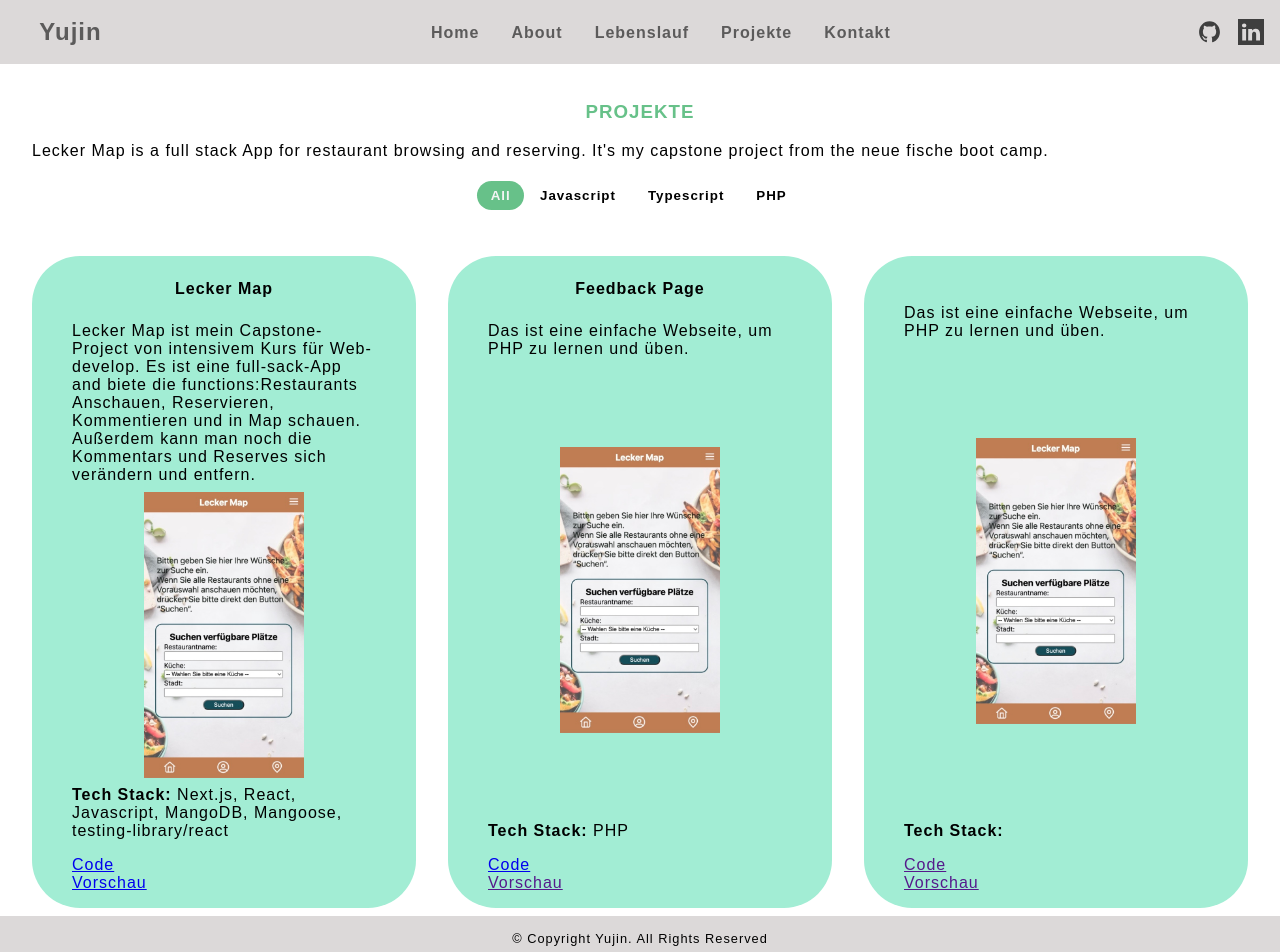
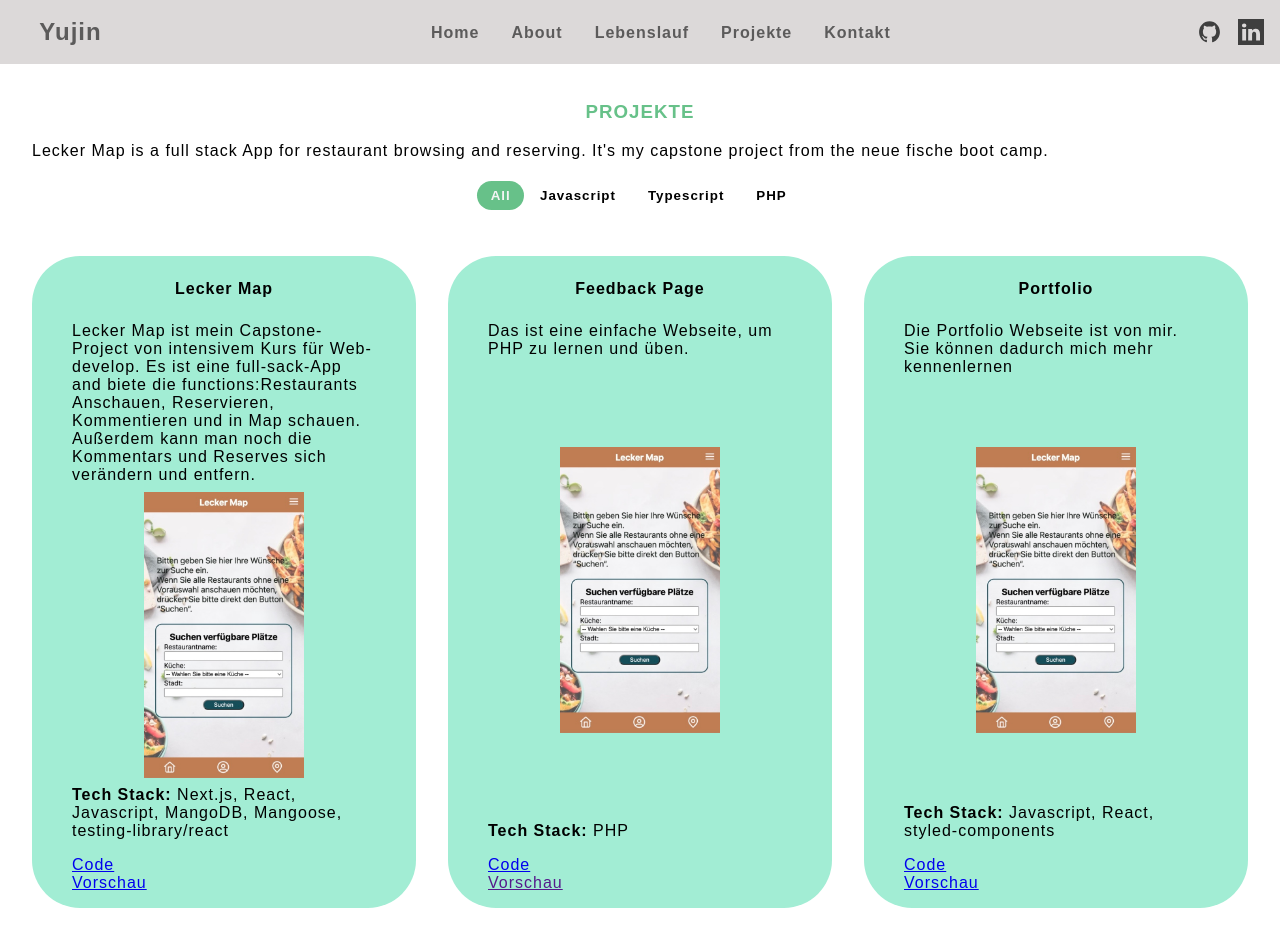
Before and after one commit to LuYujin9/Portfolio, a React (Create React App) app: page /projects in a window 1280 px wide. Shown: the top 952 px of the page. Built offline with nearby package versions, Linux system fonts and the light colour scheme.

Commit message:
updated the context

```diff
--- a/public/index.html
+++ b/public/index.html
@@ -23,7 +23,7 @@
       work correctly both with client-side routing and a non-root public URL.
       Learn how to configure a non-root public URL by running `npm run build`.
     -->
-    <title>Potfolio von Yujin</title>
+    <title>Portfolio von Yujin</title>
   </head>
   <body>
     <noscript>You need to enable JavaScript to run this app.</noscript>
--- a/src/Pages/Projects.js
+++ b/src/Pages/Projects.js
@@ -27,8 +27,19 @@ const projectsData = [
     preview: "",
   },
   {
+    name: "Portfolio",
+    description:
+      "Die Portfolio Webseite ist von mir. Sie können dadurch mich mehr kennenlernen",
+    photo: "/images/lecker-map.jpg",
+    techStack: "Javascript, React, styled-components",
+    keyWord: "Javascript",
+    code: "https://github.com/LuYujin9/Portfolio",
+    preview: "https://potfolio-gray.vercel.app/",
+  },
+  {
     name: "",
-    description: "Das ist eine einfache Webseite, um PHP zu lernen und üben.",
+    description:
+      "Das ist die Portfolio von mir. Sie können dadurch mich mehr kennenlernen",
     photo: "/images/lecker-map.jpg",
     techStack: "",
     keyWord: "",
```
Also changed, not shown: 1 other file (tests, documents, lock files or other folders).
